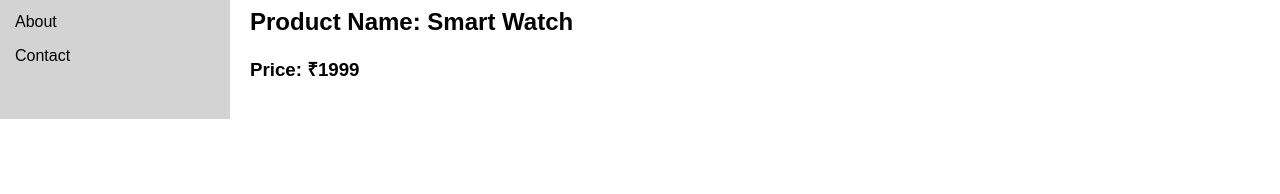
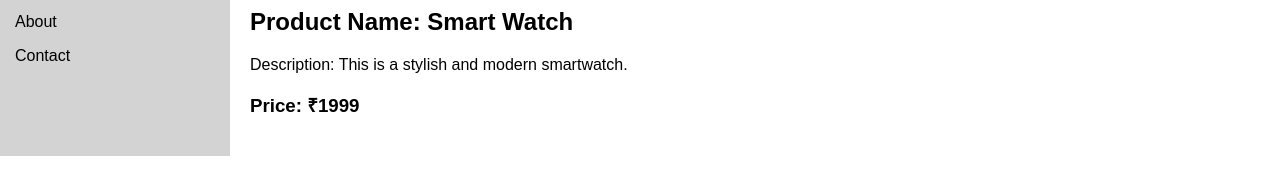
Before and after one commit to priyankayalagala-ai/smart_watch, a plain HTML site: page index.html in a window 1280 px wide. Shown: the part 140-334 px from the top of the page. Drawn offline with Linux system fonts and the light colour scheme.

Commit message:
restored

```diff
--- a/index.html
+++ b/index.html
@@ -38,7 +38,7 @@
 
         <h2>Product Name: Smart Watch</h2>
 
-        <!-- Description removed -->
+        <p>Description: This is a stylish and modern smartwatch.</p>
 
         <h3>Price: ₹1999</h3>
     </div>
```
